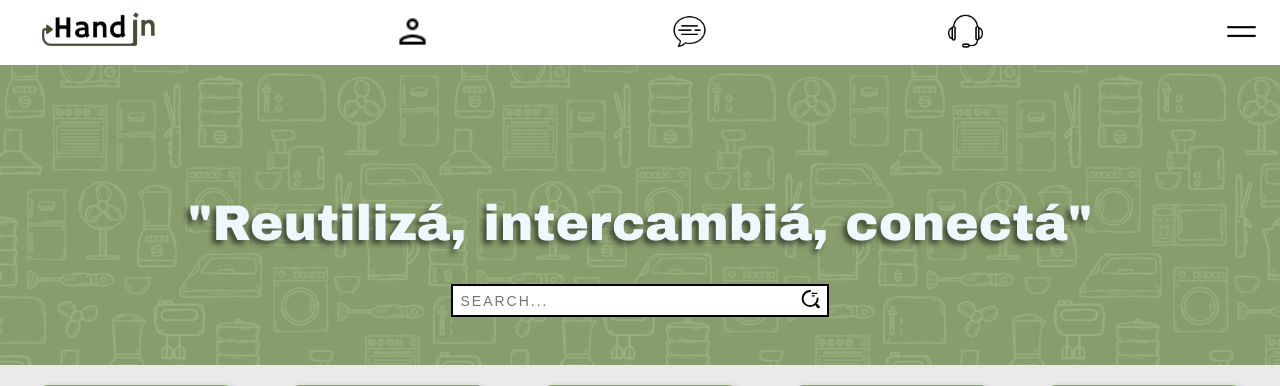
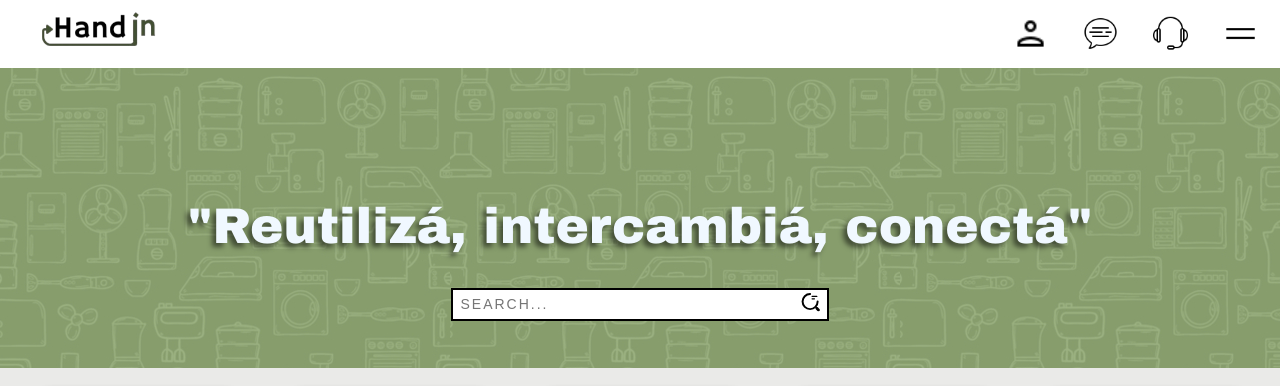
Before and after one commit to AngelAleman15/HandinHand, a PHP site: page / in a window 1280 px wide. Shown: the top 386 px of the page. Run offline with PHP 8.4, Linux system fonts and the light colour scheme.

Commit message:
tampoco me acuerdo de lo que hice acá

```diff
--- a/css/style.css
+++ b/css/style.css
@@ -1,3 +1,8 @@
+button {
+  background: none;
+  border: none;
+}
+
 .header{
     display: flex;
     justify-content: space-between;
@@ -33,14 +38,24 @@ footer .social img {
   height: 30%;
 }
 
+.icons-container {
+  display: flex;
+  justify-content: flex-end;
+  align-items: center;
+  gap: 20px;
+}
+
 .icons{
+  display: flex;
+  width: 50px;
+  height: 50px;
   margin-right: 0%;
-    display: flex;
-    border-radius: 50%;
-    justify-content: space-between;
-    align-items: center;
-    gap: 10px;
-    transition: ease 0.3s;
+  display: flex;
+  border-radius: 50%;
+  align-items: center;
+  justify-content: center;
+  gap: 10px;
+  transition: ease 0.3s;
 }
 .icons:hover {
   background-color: rgb(162, 204, 99);
--- a/index.html
+++ b/index.html
@@ -11,6 +11,8 @@
         <div>
            <a href="index.html" draggable="false"><img src="img/Hand(sinfondo).png" alt="Loguito" style="width: 125px;" draggable="false"></a>
         </div>
+
+        <div class="icons-container">
             <div class="icons">
                 <button onclick="window.location.href='user.html'"><img src="img/user-icon.png" alt="Icono de usuario" draggable="false"></button>
             </div>
@@ -22,6 +24,7 @@
             </div>
             <div class="icons">
                 <button><img src="img/menu-icon.png" alt="Icono de clasificación" draggable="false"> </button>
+            </div>
         </div>
     </header>
     <div class="sb-container">
```
Lines whose indentation alone changed are shown as unchanged.
